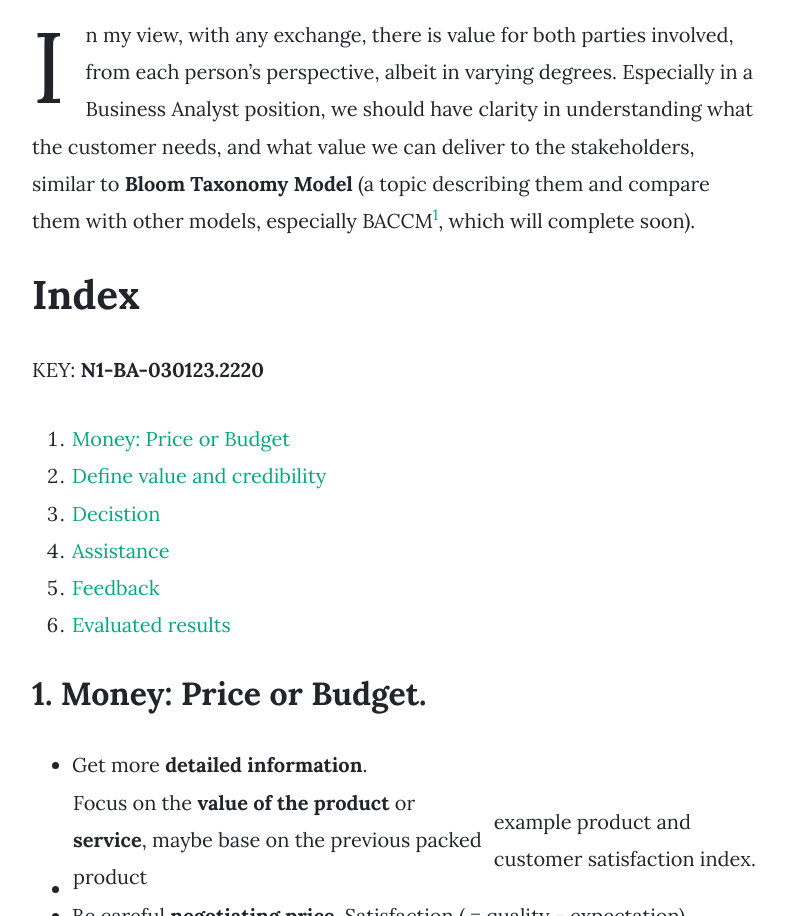
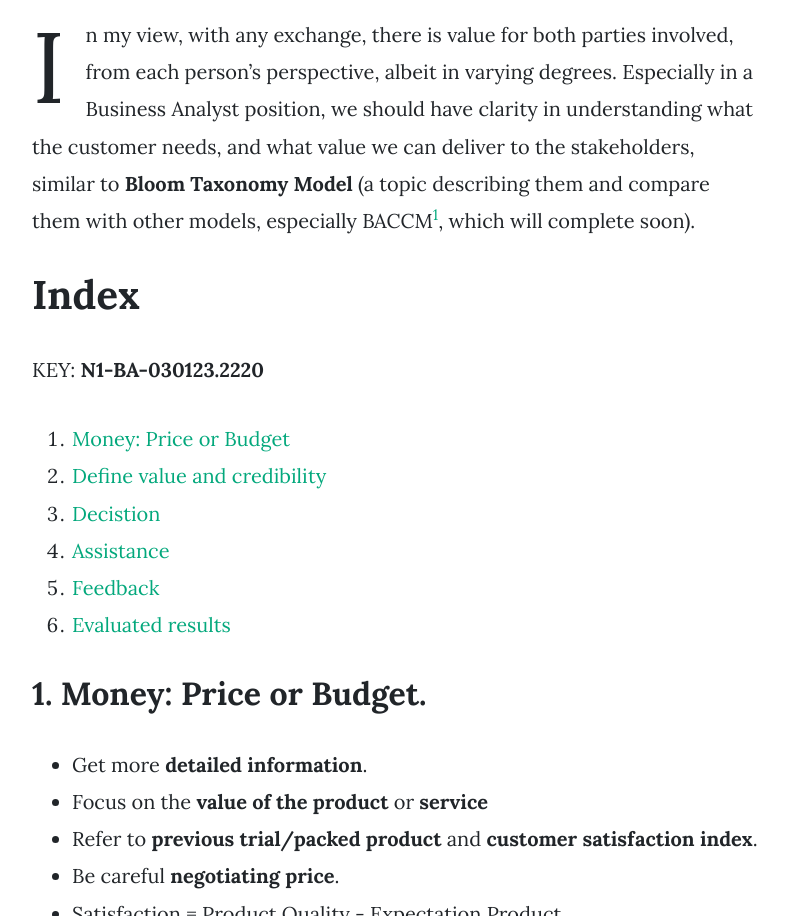
Before and after one commit to darleigh/blog, a Jekyll site: the page built from _posts/2023-02-28-The-principles-in-Negotiation.md, in a window 1280 px wide and 1400 px high, cut to the strip 484-1400 px from the top of the window. Shown: the whole strip, without its empty margins (243-1030 px from the left). Built offline with Jekyll 4.4.1, drawn with Linux system fonts in a browser that asks for light colours; nearby versions of some CDN libraries; comment, search, counter and statistics services are not loaded; some of the changed text lies outside the part shown.

Commit message:
Update N1-BA-030123.2235

```diff
--- a/_posts/2023-02-28-The-principles-in-Negotiation.md
+++ b/_posts/2023-02-28-The-principles-in-Negotiation.md
@@ -8,7 +8,9 @@ image: https://darleigh.com/assets/images/3d/Saly-31.png
 In my view, with any exchange, there is value for both parties involved, from each person's perspective, albeit in varying degrees. Especially in a Business Analyst position, we should have clarity in understanding what the customer needs, and what value we can deliver to the stakeholders, similar to **Bloom Taxonomy Model** (a topic describing them and compare them with other models, especially BACCM[^1], which will complete soon).
 
 # Index
+
 KEY: **N1-BA-030123.2220**
+
 1. [Money: Price or Budget](#1-money-price-or-budget-money)
 2. [Define value and credibility](#2-define-value-and-credibility)
 3. [Decistion](#3-decision)
@@ -19,9 +21,10 @@ KEY: **N1-BA-030123.2220**
 ## 1. Money: Price or Budget.
 
 * Get more **detailed information**.
-* Focus on the **value of the product** or **service**, maybe base on the previous packed product | example product and customer satisfaction index.
+* Focus on the **value of the product** or **service**
+* Refer to **previous trial/packed product** and **customer satisfaction index**.
 * Be careful **negotiating price**.
-  Satisfaction ( = quality - expectation).
+* Satisfaction = Product Quality - Expectation Product
 
 When it comes to exchanging money for a product or service, it's important to gather as much information as possible, focusing on the value that we can provide with product or service provides, or customer satisfaction index. However, be careful when negotiating the price, as satisfaction is based on the quality of the product or service minus the customer's expectations.
 
@@ -74,8 +77,9 @@ Gather your thoughts and compare the difference to improve. Give yourself time t
 
 Segment your customers and focus on an effective product that identifies strengths, weaknesses, opportunities, and threats. Analyze your revenue market and time spent with pending deals, and improve any errors or problems.
 
-[^1]: Business analyst core concept model base on IIBA.
+[^1]: Business analyst core concept model.
 
 # References
 
-1. LinkedIn Learning,[Become a Sales Representative](https://darleigh.com/assets/images/cert/linkedin_CertificateOfCompletion_Become%20a%20Sales%20Representative.pdf).
+1. LinkedIn Learning, [Become a Sales Representative](https://darleigh.com/assets/images/cert/linkedin_CertificateOfCompletion_Become%20a%20Sales%20Representative.pdf).
+2. IIBA, [BACCM model](https://www.iiba.org/globalassets/standards-and-resources/business-analysis-core-competency-model/files/what-you-need-to-know-about-baccm.pdf)
```
